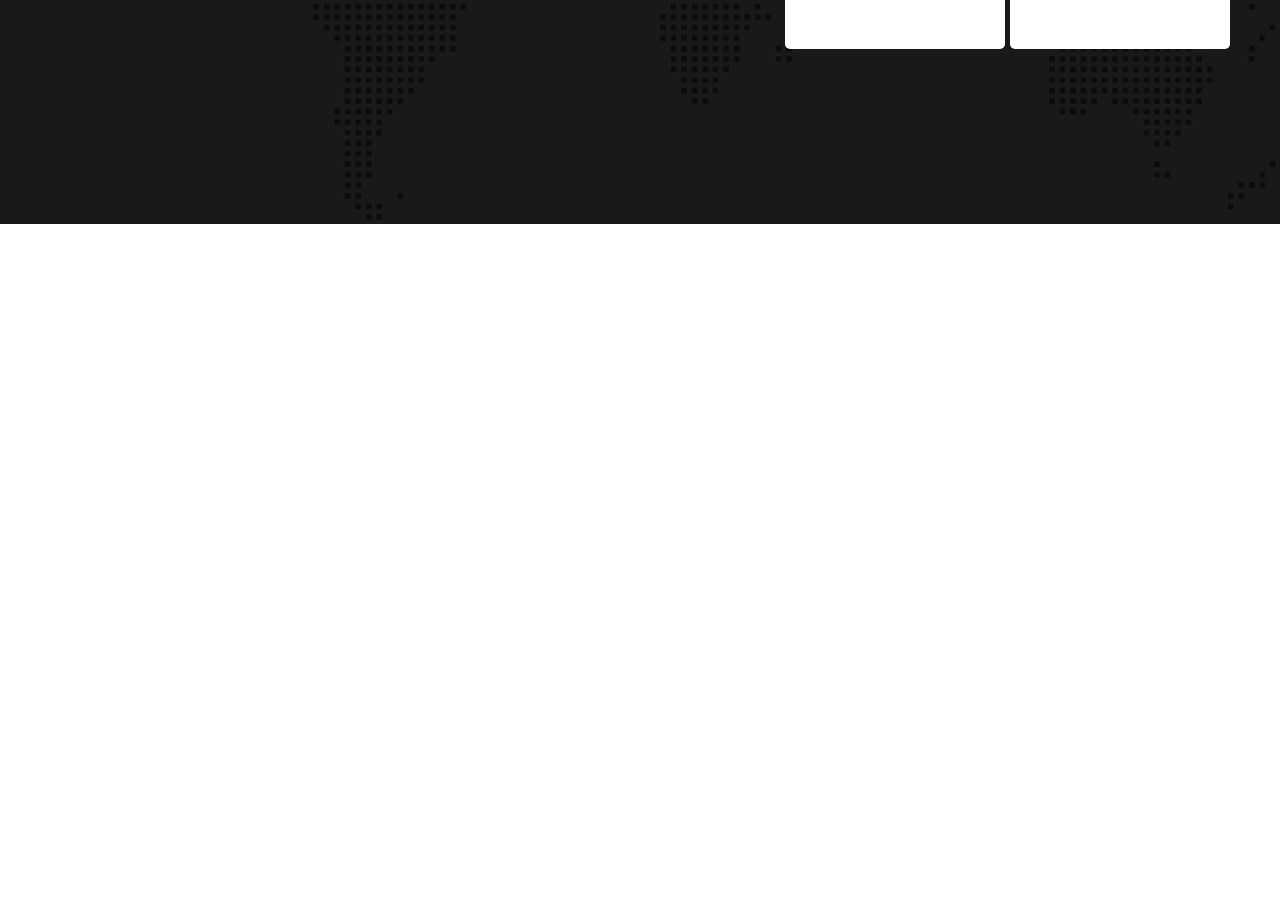
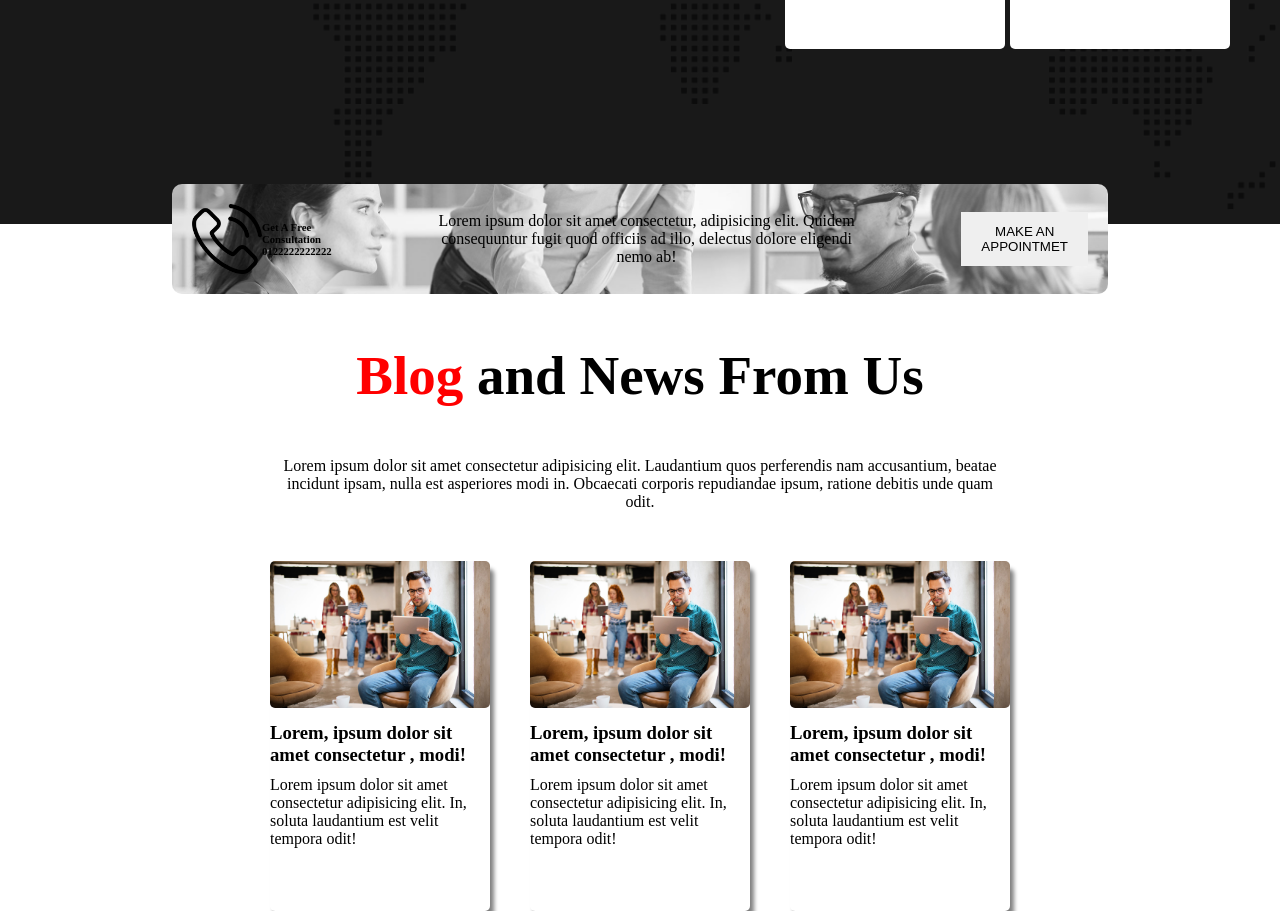
Before and after one commit to sifatjustin/new-folder-m2, a plain HTML site: page index.html in a window 1280 px wide. Shown: the part 1445-2356 px from the top of the page. Before the commit the page ends 1669 px from the top, so only its background shows below. Drawn offline with Linux system fonts and the light colour scheme.

Commit message:
first commit

```diff
--- a/index.css
+++ b/index.css
@@ -122,3 +122,70 @@
     border-radius: 35px;
 
 }
+
+.phonecall{
+    display: flex;
+    align-items: center;
+}
+
+.appointment-con{
+    display: flex;
+   justify-content: space-around;
+   width: 70%;
+   margin: auto;
+   padding: 20px;
+   background-image: url(asset/image/background.jpg);
+   background-position: center;
+    background-repeat: no-repeat;
+    background-size: cover;
+   border-radius: 10px;
+   margin-top: -40px;
+   align-items: center;
+
+}
+.appoinment-des{
+    text-align: center;
+    padding-left: 100px;
+    padding-right: 100px;
+}
+
+/*blog stars here */
+
+.blog{
+    width: 80%;
+    margin: auto;
+}
+
+
+.blog-title{
+    color: black;
+    text-align: center;
+    margin: 50px;
+}
+.blog-des{
+    text-align: center;
+    width: 70%;
+    margin: auto;
+    padding-bottom: 50px;
+}
+.cards{
+    display: flex;
+    justify-content: center;
+    gap: 40px;
+}
+
+.card{
+    width: 220px;
+    height: 350px;
+    box-shadow: 4px 8px 4px gray;
+    border-radius: 5px;
+}
+
+.blog-img{
+    width: 100%;
+    border-radius: 5px;
+}
+.card-title{
+    margin-top: 10px;
+    margin-bottom: 10px;
+}
--- a/index.html
+++ b/index.html
@@ -48,12 +48,14 @@
             <div class="left-side">
                 <button class="btn btn-primary">Our Services</button>
                 <h1>see our services bwlow</h1>
-                <p class="service-des">Lorem ipsum dolor sit amet consectetur adipisicing elit. Harum modi consectetur deserunt assumenda.
+                <p class="service-des">Lorem ipsum dolor sit amet consectetur adipisicing elit. Harum modi consectetur
+                    deserunt assumenda.
                     Molestias veniam est quos cupiditate assumenda necessitatibus suscipit et eveniet dolorem facere?
                 </p>
                 <ol>
                     <li>hello this is taylor swift </li>
-                    <li>konnichiwa boka wa Taki tachibana desu </li></ol>
+                    <li>konnichiwa boka wa Taki tachibana desu </li>
+                </ol>
 
 
                 <div class="author-con">
@@ -97,7 +99,42 @@
 
 
         </div>
+        <div class="appointment-con">
+           <div class="phonecall">
+            <img class="icon" src="asset/icons/phone-call.png" alt="">
+            <h6>Get A Free Consultation <br> 0122222222222</h6>
 
+           </div>
+        <div class="appoinment-des">
+            <p>Lorem ipsum dolor sit amet consectetur, adipisicing elit. Quidem consequuntur fugit quod officiis ad illo, delectus dolore eligendi nemo ab!</p>
+        </div>
+        <div class="appointment-btn">
+            <button class="btn">MAKE AN APPOINTMET</button>
+        </div>
+
+        </div>
+        <div class="blog">
+            <h1 class="title blog-title"> <span class="primary">Blog</span> and News From Us </h1>
+            <p class="blog-des">Lorem ipsum dolor sit amet consectetur adipisicing elit. Laudantium quos perferendis nam accusantium, beatae incidunt ipsam, nulla est asperiores modi in. Obcaecati corporis repudiandae ipsum, ratione debitis unde quam odit.</p>
+
+            <div class="cards">
+                <div class="card">
+                    <img class="blog-img" src="asset/image/blog-1.jpg" alt="">
+                    <h3 class="card-title">Lorem, ipsum dolor sit amet consectetur , modi!</h3>
+                    <p>Lorem ipsum dolor sit amet consectetur adipisicing elit. In, soluta laudantium est velit tempora odit!</p>
+                </div>
+                <div class="card">
+                    <img class="blog-img" src="asset/image/blog-1.jpg" alt="">
+                    <h3 class="card-title">Lorem, ipsum dolor sit amet consectetur , modi!</h3>
+                    <p>Lorem ipsum dolor sit amet consectetur adipisicing elit. In, soluta laudantium est velit tempora odit!</p>
+                </div>
+                <div class="card">
+                    <img class="blog-img" src="asset/image/blog-1.jpg" alt="">
+                    <h3 class="card-title">Lorem, ipsum dolor sit amet consectetur , modi!</h3>
+                    <p>Lorem ipsum dolor sit amet consectetur adipisicing elit. In, soluta laudantium est velit tempora odit!</p>
+                </div>
+            </div>
+        </div>
     </main>
     <footer></footer>
 </body>
```
Lines whose indentation alone changed are shown as unchanged.
